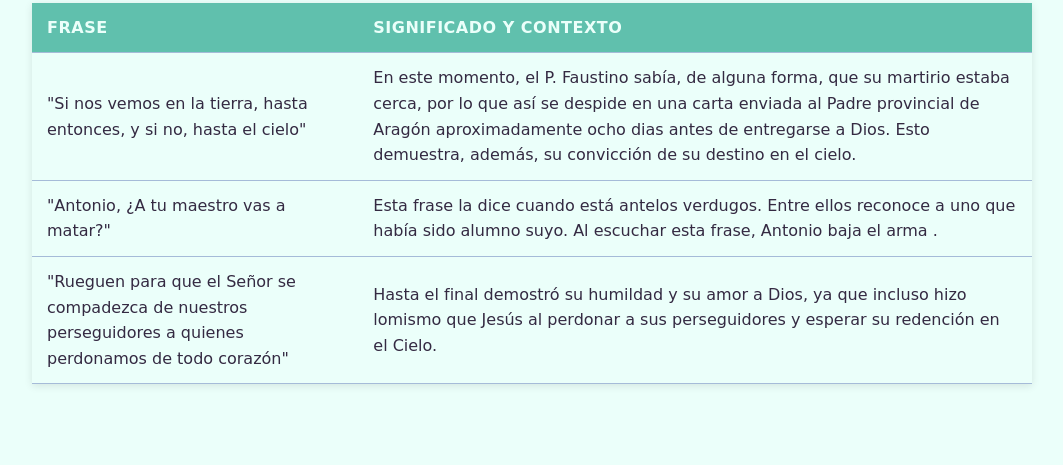
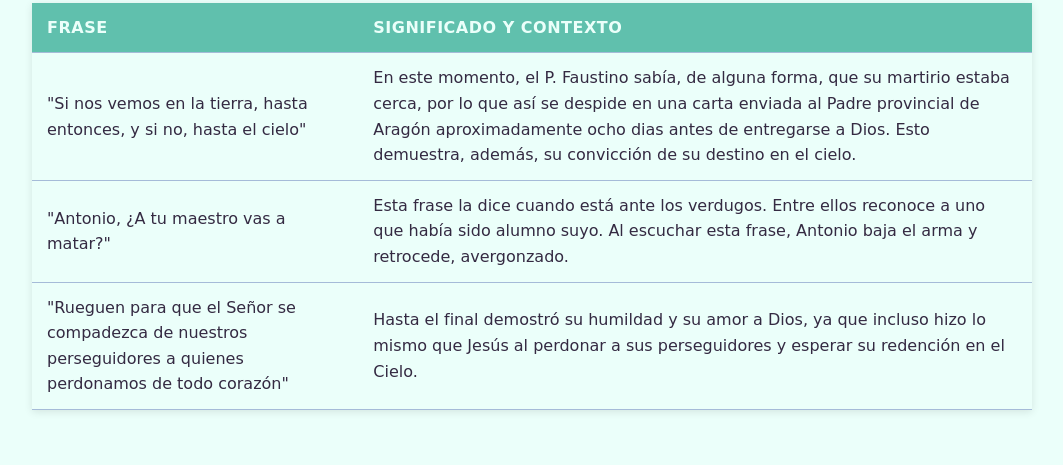
Before and after one commit to isa-facedo/Proyecto, a plain HTML site: page Trabajo Practico de Santos y Martires/Proyecto.html in a window 1280 px wide. Shown: the part 1511-1976 px from the top of the page, without its empty margins (108-1171 px from the left). Drawn offline with nearby package versions, Linux system fonts and the light colour scheme.

Commit message:
Add files via upload

```diff
--- a/Trabajo Practico de Santos y Martires/Proyecto.html
+++ b/Trabajo Practico de Santos y Martires/Proyecto.html
@@ -56,11 +56,11 @@ Fue beatificado en 1995 por Juan Pablo II.
           </tr>
           <tr>
             <td>"Antonio, ¿A tu maestro vas a matar?"</td>
-            <td>Esta frase la dice cuando está antelos verdugos. Entre ellos reconoce a uno que había sido alumno suyo. Al escuchar esta frase, Antonio baja el arma .</td>
+            <td>Esta frase la dice cuando está ante los verdugos. Entre ellos reconoce a uno que había sido alumno suyo. Al escuchar esta frase, Antonio baja el arma y retrocede, avergonzado.</td>
           </tr>
           <tr>
             <td>"Rueguen para que el Señor se compadezca de nuestros perseguidores a quienes perdonamos de todo corazón"</td>
-            <td>Hasta el final demostró su humildad y su amor a Dios, ya que incluso hizo lomismo que Jesús al perdonar a sus perseguidores y esperar su redención en el Cielo.</td>
+            <td>Hasta el final demostró su humildad y su amor a Dios, ya que incluso hizo lo mismo que Jesús al perdonar a sus perseguidores y esperar su redención en el Cielo.</td>
           </tr>
         </table>
     </section>
```
Also changed, not shown: Trabajo Practico de Santos y Martires/CodigoCSS.txt, Trabajo Practico de Santos y Martires/CodigoHTML.txt, 1 other file.
